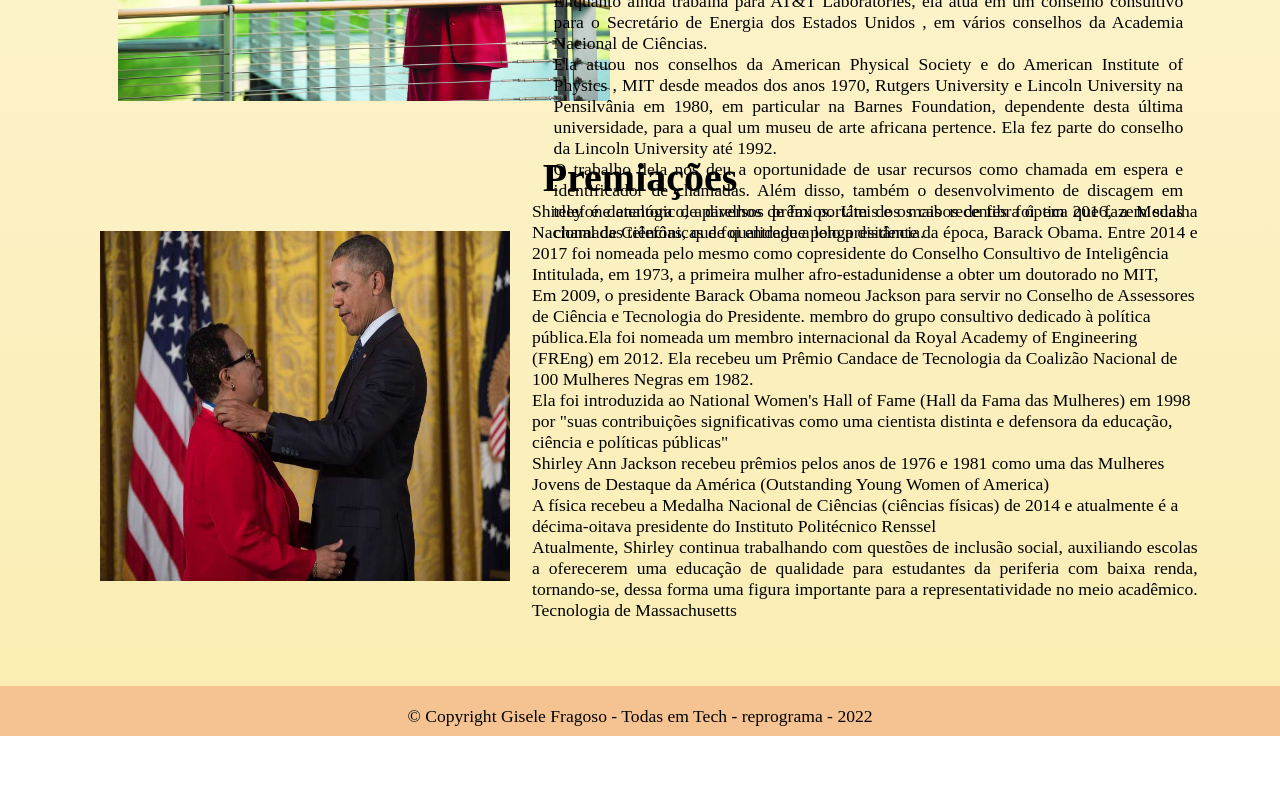
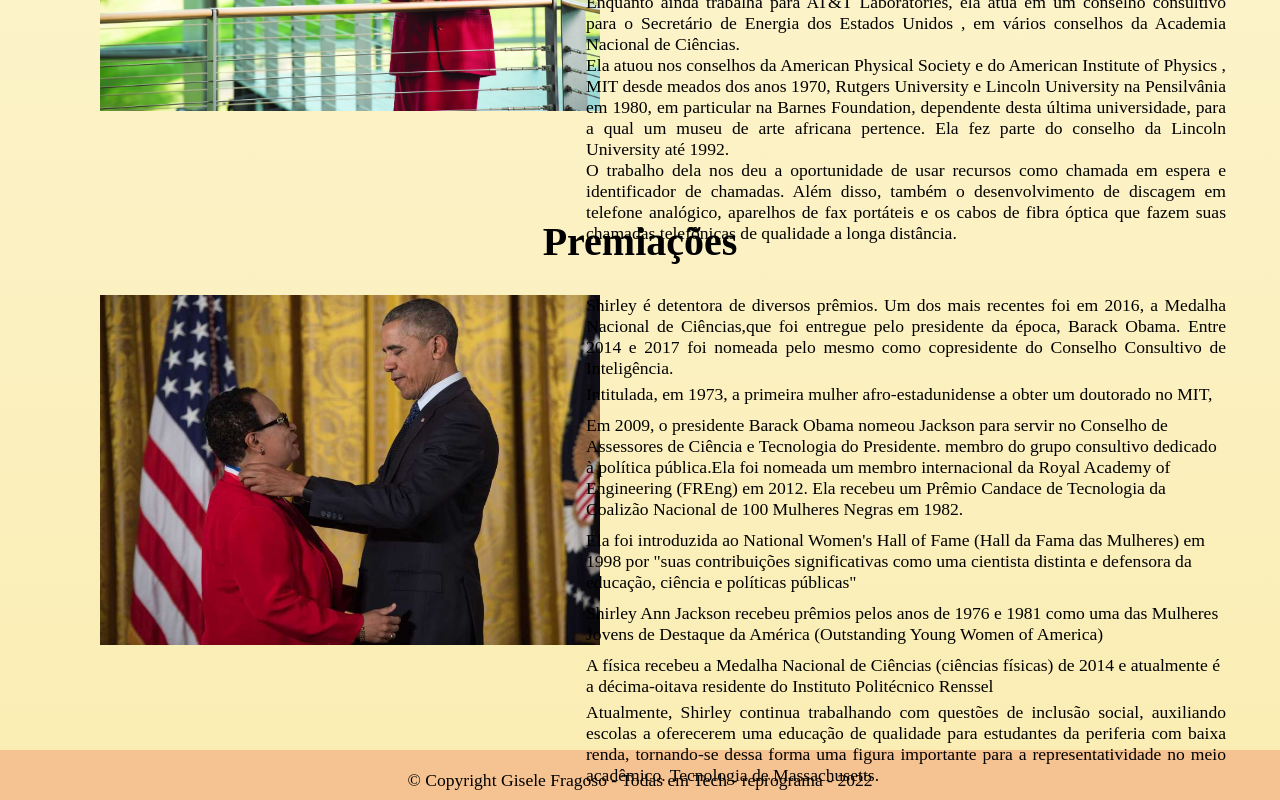
Before and after one commit to reprograma/on20-tet-s2-html-css, a plain HTML site: page exercicios/projeto-casa/index.html in a window 1280 px wide. Shown: the part 1594-2394 px from the top of the page. Before the commit the page ends 2330 px from the top, so only its background shows below. Drawn offline with Linux system fonts and the light colour scheme.

Commit message:
alteração quando o site deu problema

```diff
--- a/exercicios/projeto-casa/index.html
+++ b/exercicios/projeto-casa/index.html
@@ -9,6 +9,7 @@
     <link rel="preconnect" href="https://fonts.googleapis.com">
     <link rel="preconnect" href="https://fonts.gstatic.com" crossorigin>
     <link href="https://fonts.googleapis.com/css2?family=Zilla+Slab:wght@300&display=swap" rel="stylesheet">
+    <!--Configuração de media query-->
     <style>
         @import url('https://fonts.googleapis.com/css2?family=Homemade+Apple&display=swap');
     </style>
@@ -138,6 +139,8 @@
                     </p>
                 </div>
             </section>
+            <br>
+            <br>
 
             <section class="premicoes">
                 <h4 class="titulo-premiacao titulo">Premiações</h4>
@@ -147,42 +150,30 @@
                 <div class="premios-texto div-texto">
                     <p>
                         Shirley é detentora de diversos prêmios. Um dos mais recentes foi em 2016, a Medalha Nacional de
-                        Ciências,
-                        que foi entregue pelo presidente da época, Barack Obama. Entre 2014 e 2017 foi nomeada pelo
-                        mesmo
-                        como
-                        copresidente do Conselho Consultivo de Inteligência
+                        Ciências,que foi entregue pelo presidente da época, Barack Obama. Entre 2014 e 2017 foi nomeada pelo
+                        mesmo como copresidente do Conselho Consultivo de Inteligência.
                     </p>
                     <ul>
                         <li>Intitulada, em 1973, a primeira mulher afro-estadunidense a obter um doutorado no MIT,</li>
                         <li>Em 2009, o presidente Barack Obama nomeou Jackson para servir no Conselho de Assessores de
                             Ciência e
                             Tecnologia do Presidente. membro do grupo consultivo dedicado à política pública.Ela foi
-                            nomeada
-                            um
-                            membro internacional da Royal Academy of Engineering (FREng) em 2012. Ela recebeu um Prêmio
-                            Candace
-                            de Tecnologia da Coalizão Nacional de 100 Mulheres Negras em 1982.<br />
+                            nomeada um membro internacional da Royal Academy of Engineering (FREng) em 2012. Ela recebeu um Prêmio
+                            Candace de Tecnologia da Coalizão Nacional de 100 Mulheres Negras em 1982.<br />
                         </li>
                         <li>Ela foi introduzida ao National Women's Hall of Fame (Hall da Fama das Mulheres) em 1998 por
-                            "suas
-                            contribuições significativas como uma cientista distinta e defensora da educação, ciência e
+                            "suas contribuições significativas como uma cientista distinta e defensora da educação, ciência e
                             políticas públicas"<br /></li>
                         <li>Shirley Ann Jackson recebeu prêmios pelos anos de 1976 e 1981 como uma das Mulheres Jovens
-                            de
-                            Destaque da América (Outstanding Young Women of America) <br /></li>
+                            de Destaque da América (Outstanding Young Women of America) <br /></li>
                         <li>A física recebeu a Medalha Nacional de Ciências (ciências físicas) de 2014 e atualmente é a
-                            décima-oitava
-                            presidente do Instituto Politécnico Renssel</li>
-                    </ul>
-                    <p>Atualmente, Shirley continua trabalhando com questões de inclusão social,
-                        auxiliando
-                        escolas a oferecerem uma educação de qualidade para estudantes da periferia com baixa renda,
-                        tornando-se,
-                        dessa forma uma figura importante para a representatividade no meio acadêmico. Tecnologia de
-                        Massachusetts
-                    </p>
-
+                            décima-oitava residente do Instituto Politécnico Renssel</li>
+                        <p> Atualmente, Shirley continua trabalhando com questões de inclusão social,
+                            auxiliando escolas a oferecerem uma educação de qualidade para estudantes da periferia com baixa renda,
+                            tornando-se dessa forma uma figura importante para a representatividade no meio acadêmico. Tecnologia de
+                            Massachusetts.
+                          </p>
+                        </ul>
                 </div>
             </section>
         </main>
--- a/exercicios/projeto-casa/style.css
+++ b/exercicios/projeto-casa/style.css
@@ -14,6 +14,7 @@ body{
     font-family: 'italic', serif;
     font-size: 1.1rem;
     background: linear-gradient(#fffef5, #faedb3);
+
 }
 
 .body{
@@ -22,7 +23,7 @@ body{
 }
 
 header {
-    padding:10px;
+    padding: 10px;
     background-image: url("banner.jpg");
     background-repeat: no-repeat;
     background-size: cover;
@@ -33,11 +34,15 @@ header div{
     width: 35%;
     font-size: 2.5rem;
     font-family: 'Homemade Apple', cursive;
-    display: inline-block;
+    display: inline-table;
 }
 
 ol, ul {
     list-style: none;
+}
+section img{
+    width: 500px;
+    height: 350px;
 }
 
 .menu{
@@ -48,6 +53,7 @@ ol, ul {
 .titulo{
     text-align: center;
     font-size:2.5rem;
+    padding: 30px 0 30px;
 }
 
 .menu li{
@@ -64,18 +70,19 @@ ol, ul {
 
 .biografia h1{
     text-align: center;
-    padding: 30px 0 30px;
+
 }
 
 section .div-img{
-    width: 40%;
+    width: 45%;
     margin-top: 30px;
     display: inline-block;
     position: relative;
+    margin: 0;
 }
 
 section .div-texto{
-    width: 52%;
+    width: 50%;
     display: inline-block;
     position: absolute;
 }
@@ -88,7 +95,8 @@ section .div-texto p{
 
 .estudos-texto{
     width: 55%;
-    display :inline-block;font-size: 1.1rem;
+    display :inline-block;
+    font-size: 1.1rem;
     font-family: 'italic', serif;
 }
 
@@ -103,7 +111,6 @@ section .div-texto p{
 }
 .carreira{
     margin-bottom: 30px;
-    padding: 18px;
     font-size: 1.1rem;
     font-family: 'italic', serif;
 }
@@ -136,8 +143,13 @@ section .div-texto p{
 
 .caixa  {
     position: relative;
-    width:1200px;
+    width: 1200px;
     margin: 0 auto;
+}
+.premios-texto ul li{
+    padding-top: 5px;
+    padding-bottom: 5px;
+    margin: 0.1;
 }
 
 footer {
@@ -150,3 +162,9 @@ footer {
 footer p {
     padding-top: 20px;
 }
+
+
+@media print and (max-width: 600px){
+
+
+}
```
